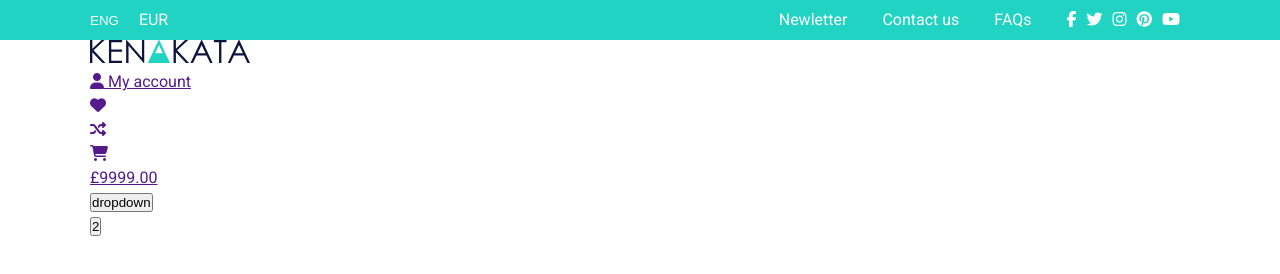
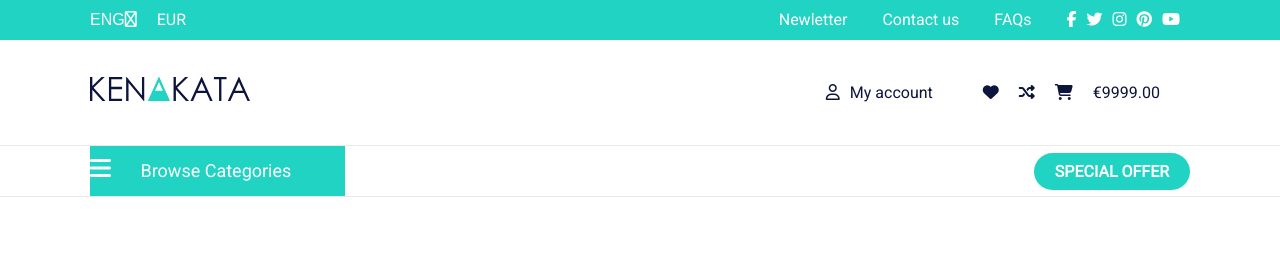
Before and after one commit to EliasAlmen/EC01_HTML-CSS-Practice-tasks, a plain HTML site: page index.html in a window 1280 px wide. Drawn offline with Linux system fonts and the light colour scheme.

Commit message:
övningsuppgift 3

```diff
--- a/index.html
+++ b/index.html
@@ -16,11 +16,9 @@
             <li>
                <a href="#">
                   <div class="dropdown">
-                  <button class="dropbtn">ENG</button>
+                  <button class="dropbtn">ENG<i id="arrow "class="fa-regular fa-angle-down"></i></button>
                   <div class="dropdown-content">
-                    <a href="#">Link 1</a>
-                    <a href="#">Link 2</a>
-                    <a href="#">Link 3</a>
+                    <a href="#"><i class="fa-solid fa-person-digging"></i></a>
                   </div>
                </a>
             </li>
@@ -50,26 +48,24 @@
    </nav>
    <header class="header">
       <div class="container">
+         <div class="logotype">
+            <img src="Logo.svg" alt="Logotype">
+         </div>
          <ul class="header-nav">
             <li>
-               <img src="Logo.svg" alt="Logotype">
+               <a href="#" id="myaccount"><i id="nav-user" class="fa-regular fa-user"></i>My account</a>
             </li>
             <li>
-               <a href=""><i class="fa fa-user"></i> My account</a>
+               <a href="#"><i class="fa fa-heart"></i></a>
             </li>
             <li>
-               <a href=""><i class="fa fa-heart"></i></a>
+               <a href="#"><i class="fa fa-shuffle"></i></a>
             </li>
             <li>
-               <a href=""><i class="fa fa-shuffle"></i></a>
+               <a href="#"><i class="fa fa-cart-shopping"></i></a>
             </li>
             <li>
-               <a href=""><i class="fa fa-cart-shopping"></i></a>
-            </li>
-            <li>
-               <a href="">
-                  <p id="money">£9999.00</p>
-               </a>
+               <a href="#">€9999.00</a>
             </li>
          </ul>
       </div>
@@ -77,8 +73,15 @@
    <section class="section">
       <div class="container">
          <ul class="buttons">
-            <li><button>dropdown</button></li>
-            <li><button>2</button></li>
+            <li class="btn-section" id="btn-category">
+               <a href="#" class="btn-looks">
+                  <i class="fa-solid fa-bars" id="bars"></i>
+                  Browse Categories
+               </a>
+            </li>
+            <li class="btn-section" id="btn-special">
+               <a href="#" class="btn-looks">SPECIAL OFFER</a>
+            </li>
          </ul>
       </div>
    </section>
--- a/style.css
+++ b/style.css
@@ -66,8 +66,8 @@ ul{
 .dropbtn {
     background-color: #20D3C2;
     color: white;
-    /* padding: 16px;
-    font-size: 16px; */
+    /* padding: 16px; */
+    font-size: 16px;
     border: none;
     cursor: pointer;
   }
@@ -82,7 +82,7 @@ ul{
   .dropdown-content {
     display: none;
     position: absolute;
-    background-color: #f9f9f9;
+    background-color: #ffffff;
     min-width: 160px;
     box-shadow: 0px 8px 16px 0px rgba(0,0,0,0.2);
     z-index: 1;
@@ -108,3 +108,81 @@ ul{
   .dropdown:hover .dropbtn {
     background-color: #146b62;
   }
+
+  .header .container{
+    display: flex;
+    justify-content: space-between;
+    align-items: center;
+    height: 105px ;
+  }
+
+  .header-nav{
+    display: flex;
+    margin-right: 10px;
+    align-items: center;
+  }
+
+  .header-nav a{
+    color: #0E153D;
+    text-decoration: none;
+    margin-right: 20px;
+  }
+
+  #myaccount{
+    margin-right: 50px;
+  }
+
+  #nav-user{
+    margin-right: 10px;
+  }
+
+
+/* BROWSE OCH SPECIAL OFFER */
+  .section {
+    height: 52px;
+    border-top: 1px solid rgba(211, 211, 211, 0.5);
+    border-bottom: 1px solid rgba(211, 211, 211, 0.5);
+  }
+
+  .buttons{
+    display: flex;
+    justify-content: space-between;
+    align-items: center;
+    height: 100%;
+  }
+
+.btn-section{
+    background-color: #20D3C2;
+    line-height: 50px;
+    line-height: 50px;
+    text-align: center;
+    }
+
+.btn-looks{
+    color: #ffffff;
+    text-decoration: none;
+    align-items: center;
+    text-align: center;
+}
+
+#btn-category{
+    display: flex;
+    width: 255px;
+    font-size: 18px;
+}
+
+#btn-special{
+    border-radius: 25px;
+    width: 156px;
+    line-height: 37px;
+    font-weight: bold;
+    font-size: 16px;
+  }
+
+#bars{
+    margin-right: 25px;
+    font-size: x-large;
+    max-height: 48px;
+    align-items: center;
+    text-align: center;
+  }
```
